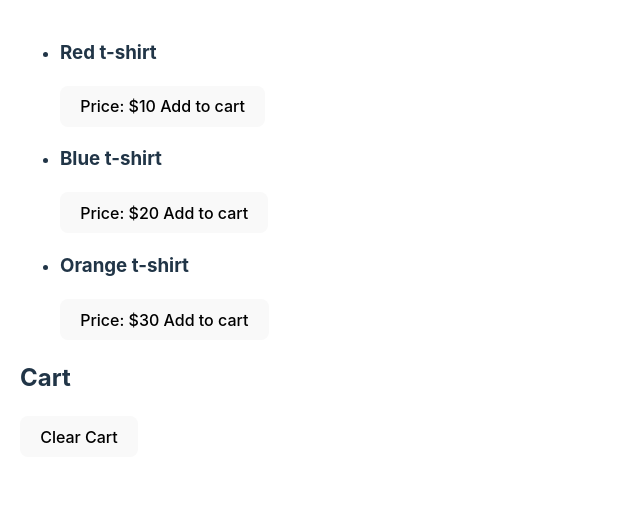
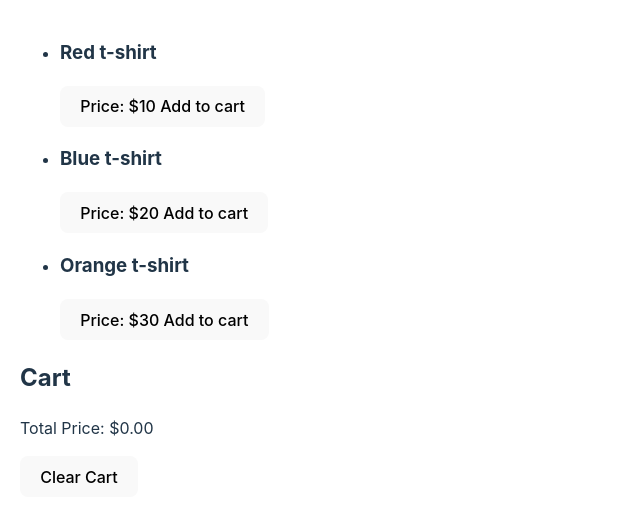
Before and after one commit to kouroshneyestani/react-context-shopping-cart, a React (Vite) app: page / in a window 1280 px wide. Shown: the top 522 px of the page, without its empty margins (0-640 px from the left). Built offline with nearby package versions, Linux system fonts and the light colour scheme.

Commit message:
feat: add total price calculation, improve accessibility

```diff
--- a/src/components/Cart/index.jsx
+++ b/src/components/Cart/index.jsx
@@ -1,10 +1,15 @@
 import { useContext } from "react";
 import { CartContext } from "../../contexts/CartContext";
 
-// Cart component displays the items in the cart
 const Cart = () => {
     // Use the cart state and actions from CartContext
     const { cart, removeFromCart, clearCart } = useContext(CartContext);
+
+    // Calculate the total price
+    const totalPrice = cart.reduce(
+        (total, product) => total + product.price * product.quantity,
+        0
+    );
 
     return (
         <div>
@@ -12,14 +17,23 @@ const Cart = () => {
             <ul>
                 {cart.map((product) => (
                     <li key={product.id}>
-                        {product.name} - ${product.price} x {product.quantity}
-                        <button onClick={() => removeFromCart(product.id)}>
+                        <span>
+                            {product.name} - ${product.price} x{" "}
+                            {product.quantity}
+                        </span>
+                        <button
+                            onClick={() => removeFromCart(product.id)}
+                            aria-label={`Remove ${product.name}`}
+                        >
                             Remove
                         </button>
                     </li>
                 ))}
             </ul>
-            <button onClick={clearCart}>Clear Cart</button>
+            <p>Total Price: ${totalPrice.toFixed(2)}</p>
+            <button onClick={clearCart} aria-label="Clear Cart">
+                Clear Cart
+            </button>
         </div>
     );
 };
```
